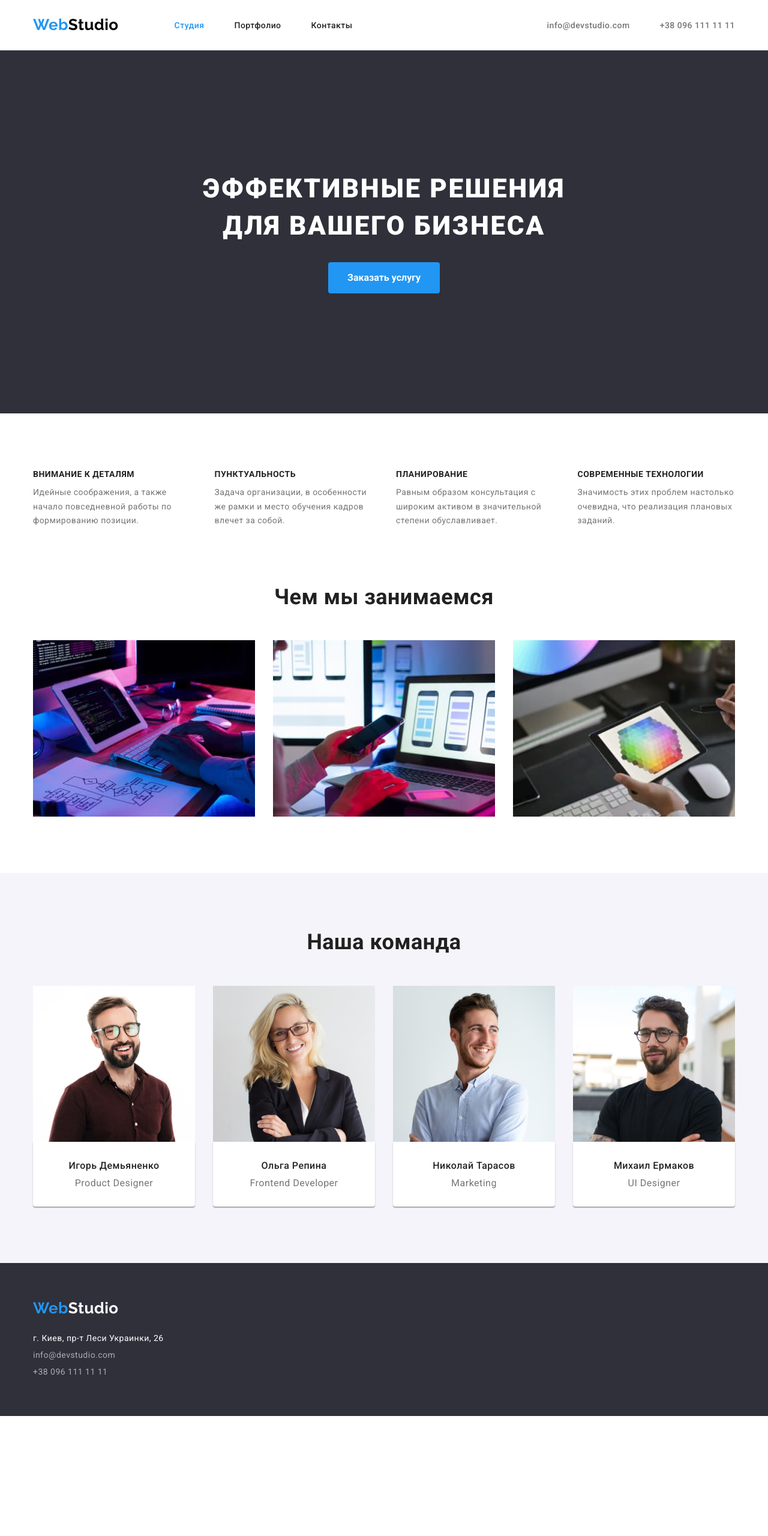
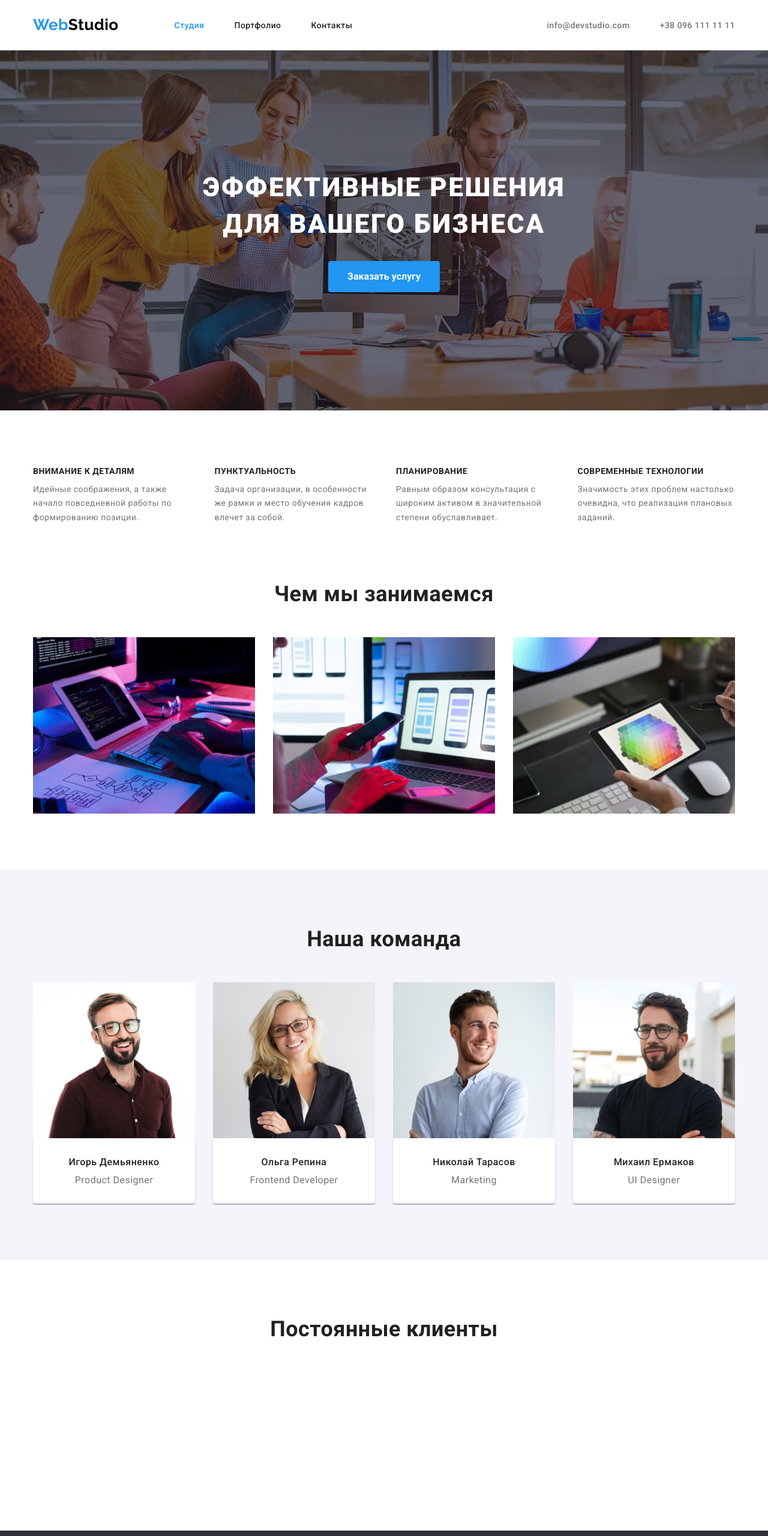
Before and after one commit to OleksandrTyshchenko/goit-markup-hw-04, a plain HTML site: page index.html in a window 1280 px wide. Shown: the top 2560 px of the page at 60% size. Before the commit the page ends 2360 px from the top, so only its background shows below. Drawn offline with nearby package versions, Linux system fonts and the light colour scheme.

Commit message:
ДЗ 4
фон героя

```diff
--- a/css/styles.css
+++ b/css/styles.css
@@ -117,6 +117,7 @@ img {
   border-bottom: 1px solid #ececec;
 }
 
+
 .page-header .container {
   display: flex;
   justify-content: flex-end;
@@ -186,6 +187,24 @@ img {
   align-items: center;
 }
 
+.overlay{
+  height: 600px;
+  max-width: 1600px;
+  margin-left: auto;
+  margin-right: auto;
+  background-image:
+  linear-gradient(
+   to right,
+   rgba(47, 48, 58, 0.4),
+   rgba(47, 48, 58, 0.4)),
+   url("../images/backgraund-imagehero.jpg");
+  background-repeat: no-repeat;
+  background-position: center;
+  background-size: cover;
+
+}
+
+
 .hero .container {
   display: flex;
   align-items: center;
@@ -251,7 +270,7 @@ img {
 
   text-align: center;
   background: #ffffff;
-  /* material shadow v1 */
+
 
   box-shadow: 0px 1px 3px rgba(0, 0, 0, 0.12), 0px 1px 1px rgba(0, 0, 0, 0.14),
     0px 2px 1px rgba(0, 0, 0, 0.2);
@@ -305,6 +324,12 @@ img {
 .visually-title {
   flex-basis: calc((100% - 4 * 30px) / 4);
 }
+
+  /* постоянные клиенты */
+
+
+
+
 
 /* подвал*/
 .page-footer {
--- a/index.html
+++ b/index.html
@@ -32,7 +32,7 @@
         </header>
         <!--Главная страница-->
         <main>
-            <section class="hero">
+            <section class="hero overlay">
                 <div class="container">
                     <div class="hero-content">
                         <h1 class="hero-title">Эффективные решения для вашего бизнеса</h1>
@@ -114,6 +114,23 @@
                 </ul>
              </div>
             </section>
+            <section class="section clients">
+                <div class="container">
+                    <h2 class="title">Постоянные клиенты</h2>
+                    <ul class="clients-list">
+                        <li class="clients-item">
+                            <a href="" class="clients-link">
+                                <svg class="clients-icon yaco-icon">
+                                    <use href=""></use>
+                                </svg>
+                            </a>
+                        </li>
+
+                    </ul>
+                </div>
+
+
+            </section>
         </main>
         <!--Подвал-->
         <footer class="page-footer">
```
Also changed, not shown: images/Img.png (added), images/backgraund-imagehero.jpg (added).
